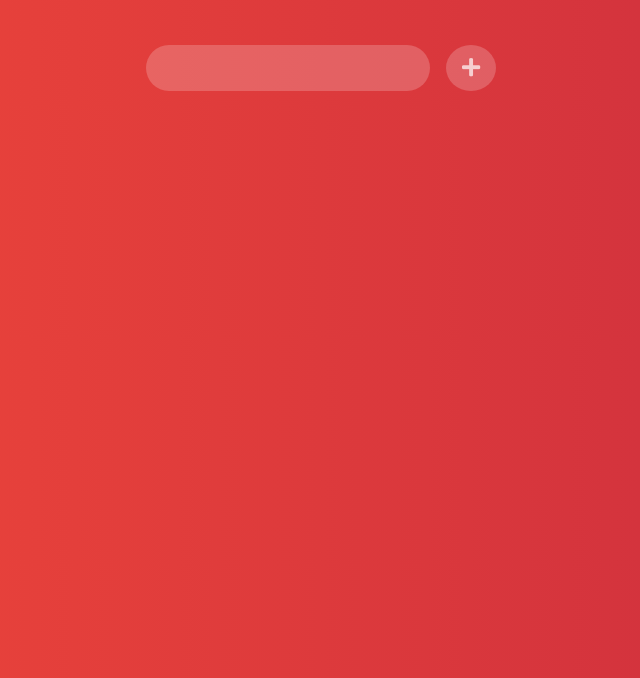
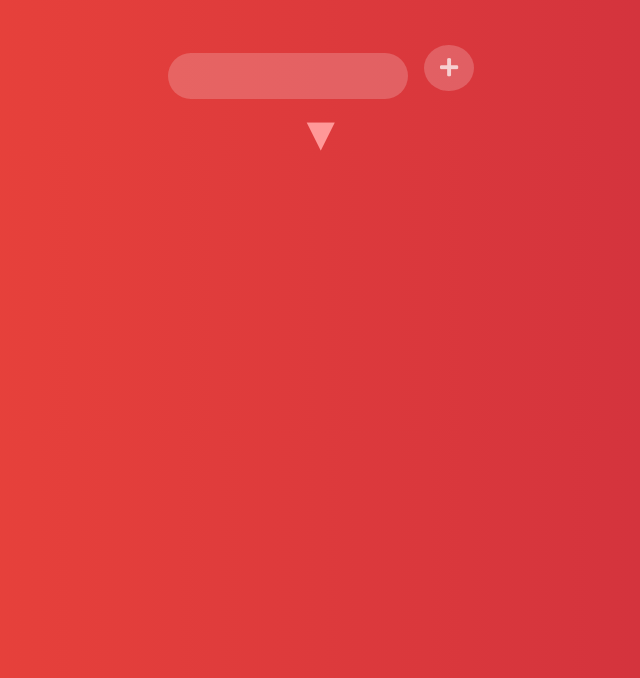
Before and after one commit to napalmpapalam/todolist, a website: page index.html in a window 1280 px wide. Shown: the part 122-800 px from the top of the page, without its empty margins (319-959 px from the left). Drawn offline with Linux system fonts and the light colour scheme.

Commit message:
selector done

```diff
--- a/assets/scss/style.scss
+++ b/assets/scss/style.scss
@@ -22,7 +22,8 @@ body {
   background: #cb2d3e; /* fallback for old browsers */ /* Chrome 10-25, Safari 5.1-6 */
   background: -webkit-gradient(
     linear,
-    left top, right top,
+    left top,
+    right top,
     from(#ef473a),
     to(#cb2d3e)
   );
@@ -69,7 +70,10 @@ form button {
   background: $first-color;
   margin: 1rem;
 }
-
+form input {
+  width: 15rem;
+  margin: 1rem 1rem 0 1rem;
+}
 form button {
   padding: 0.7rem 1rem;
   color: $second-color;
@@ -195,3 +199,41 @@ form button:hover {
   transform: translateY(8rem) rotateZ(50deg);
   opacity: 0;
 }
+
+select {
+  -webkit-appearance: none;
+  -moz-appearance: none;
+  appearance: none;
+  outline: none;
+  border: none;
+  cursor: pointer;
+  color: #ff9898;
+  background: rgba(185, 185, 185, 0);
+
+  width: 3rem;
+  height: 3rem;
+  font-family: $main-font;
+  border-radius: 50%;
+  display: flex;
+  font-size: 3rem;
+  transition: all 1s ease;
+}
+
+.select {
+  // margin: 0.3rem 0.3rem 0.3rem 0.3rem;
+
+  padding: 0rem;
+  // transition: all 2s ease;
+
+  :hover {
+    transform: translateX(-1.2rem);
+    background: #f7868c;
+    color: $dark-color;
+    width: 9rem;
+    height: 9rem;
+    font-size: 1.5rem;
+    font-family: $main-font;
+    z-index: 4;
+    border: 1rem solid #cb2d3e;
+  }
+}
--- a/index.html
+++ b/index.html
@@ -16,6 +16,7 @@
     <header>
       <h1>
         todo list
+
         <span class="logo-type"><i class="fas fa-calendar-check"></i></span>
       </h1>
     </header>
@@ -25,6 +26,17 @@
         <i class="fas fa-plus"></i>
       </button>
     </form>
+    <div class="select">
+      <select name="todos" class="filter-todo">
+        <option value="all">&#9660; All</option>
+        <option value="all"
+          >&#9660; <span class="options">Checked</span></option
+        >
+        <option value="all"
+          >&#9660; <class class="options">Processing</class></option
+        >
+      </select>
+    </div>
     <div class="todo-container">
       <ul class="todo-list"></ul>
     </div>
```
Also changed, not shown: assets/css/style.css.
